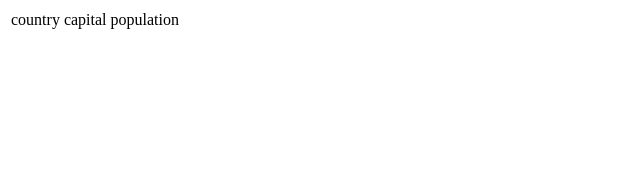
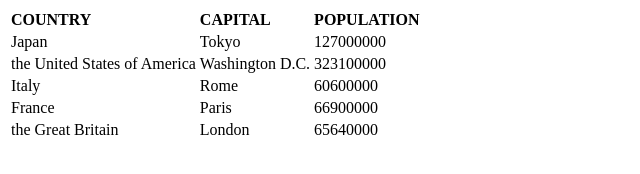
Before and after one commit to ishidas/sortable_table, a plain HTML site: page index.html in a window 1280 px wide. Shown: the whole page, without its empty margins (0-640 px from the left). Drawn offline with Linux system fonts and the light colour scheme.

Commit message:
added data to the dynamic table

```diff
--- a/app.js
+++ b/app.js
@@ -14,17 +14,35 @@
 var tableElement = document.createElement('table');
 var header = tableElement.createTHead(0);
 var newRow = header.insertRow(0);
+var headerTitles = Object.keys(data[0]);
+var newTBody = document.createElement('tbody');
 
 
-for (var key in data[0]) {
-  var newCell = newRow.insertCell();
-  var newText = document.createTextNode(key + "\n");
-  newCell.appendChild(newText);
-}
 
-data.forEach((dataSet) => {
+headerTitles.forEach((title) => {
+  var tdCell = document.createElement('td');
+  var textNode = document.createTextNode(title.toUpperCase());
+  header.setAttribute('class', 'tableHeader');
+  tdCell.appendChild(textNode);
+  newRow.appendChild(tdCell);
+});
 
+
+
+data.forEach((countryObject) => {
+  var newRowBody = document.createElement('tr');
+  //iterate data object thru and construct each row
+  for (var i in countryObject) {
+    var tdCell = document.createElement('td');
+    var textNode = document.createTextNode(countryObject[i]);
+    tdCell.appendChild(textNode);
+    newRowBody.appendChild(tdCell);
+    newTBody.appendChild(newRowBody);
+  }
 });
+
+tableElement.appendChild(newTBody);
+
 
 
 
--- a/index.html
+++ b/index.html
@@ -2,6 +2,7 @@
 <html>
   <head>
     <meta charset="utf-8">
+    <link rel="stylesheet" href="style.css">
     <title>sortabel table</title>
   </head>
   <body>
--- /dev/null
+++ b/style.css
@@ -0,0 +1,6 @@
+/**
+  Basic style for html
+**/
+.tableHeader {
+  font-weight: bold;
+}
```
